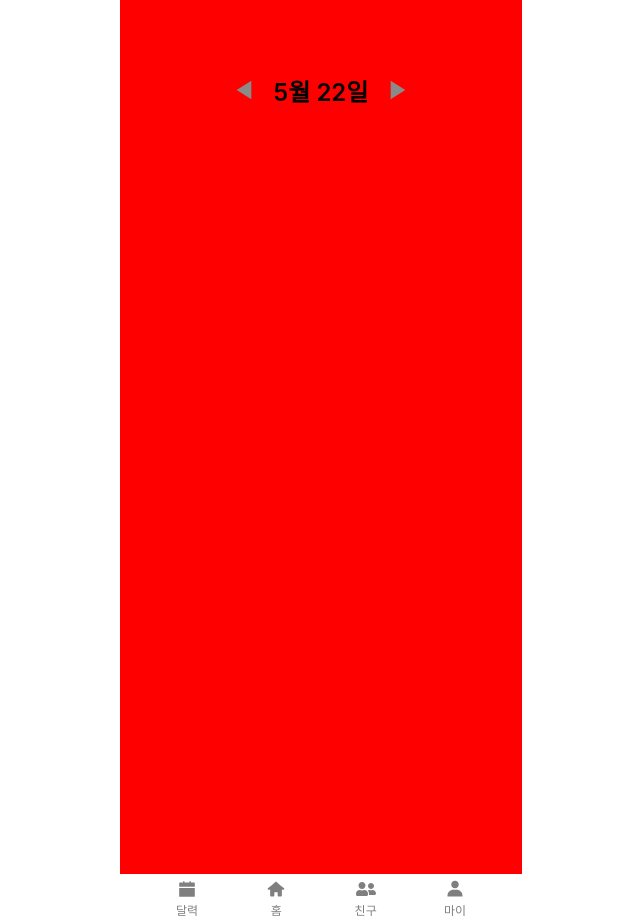
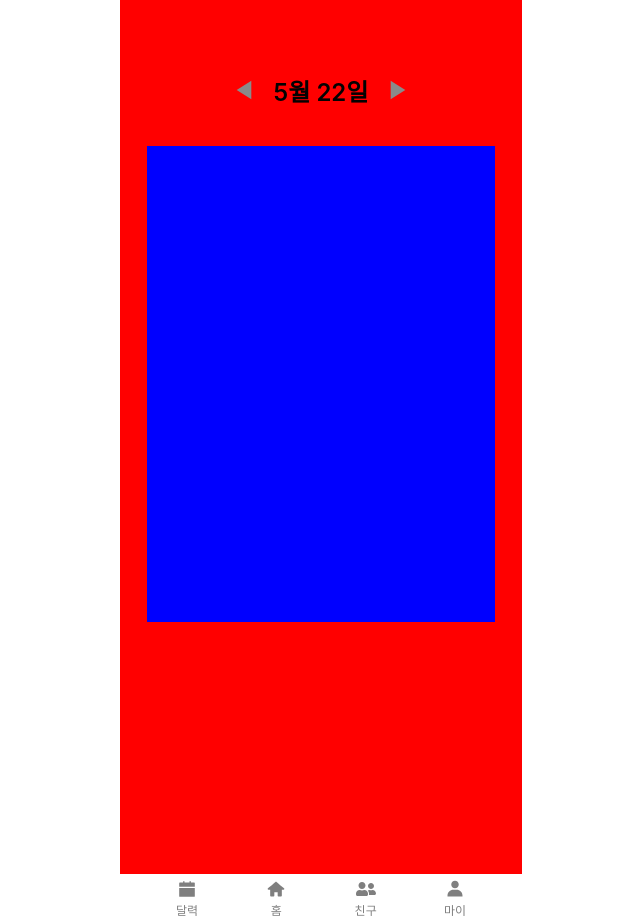
Before and after one commit to Miniproject-Boopower/FE, a React (Create React App) app: page /calenderdepth in a window 1280 px wide. Shown: the whole page, without its empty margins (319-959 px from the left). Built offline with nearby package versions, Linux system fonts and the light colour scheme.

Commit message:
연동부분 다시 병합

```diff
--- a/src/pages/Calender2.jsx
+++ b/src/pages/Calender2.jsx
@@ -58,6 +58,15 @@ const MemoContainer = styled.div`
     height : 29.75rem;
     display : flex;
     flex-direction: column;
+    background-color: blue;
+`
+
+const ButtonContainer = styled.div`
+    width : 18.5rem;
+    height : 8.81rem;
+    display: flex;
+    flex-direction: column;
+    background-color: yellow;
 `
 
 
@@ -74,6 +83,9 @@ export default function CalenderDepth(){
                     <DayText>5월 22일</DayText>
                     <RightArrow/>
                 </HeaderContianer>
+                <MemoContainer>
+
+                </MemoContainer>
             </PageContainer>
     )
 }
```
